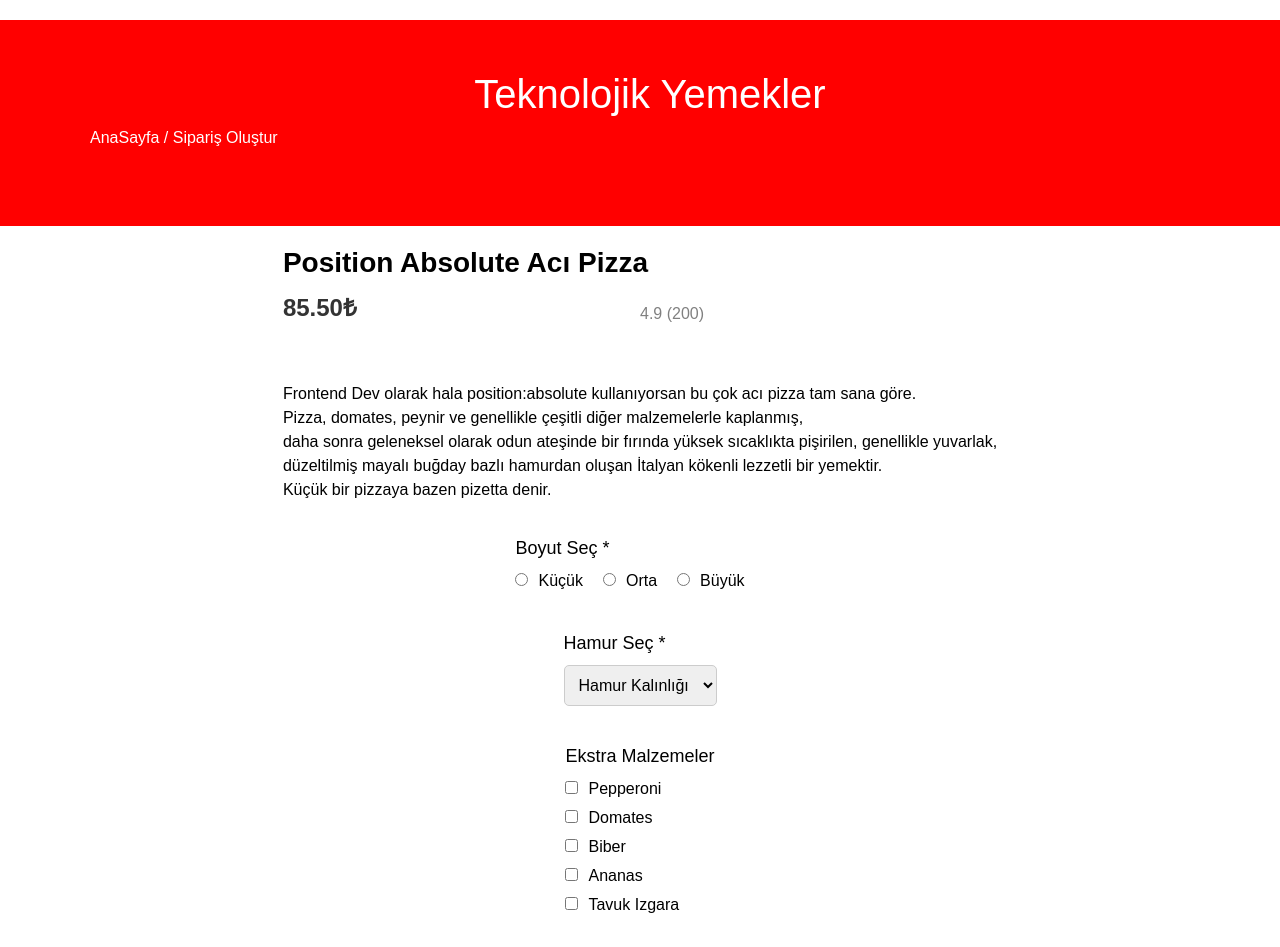
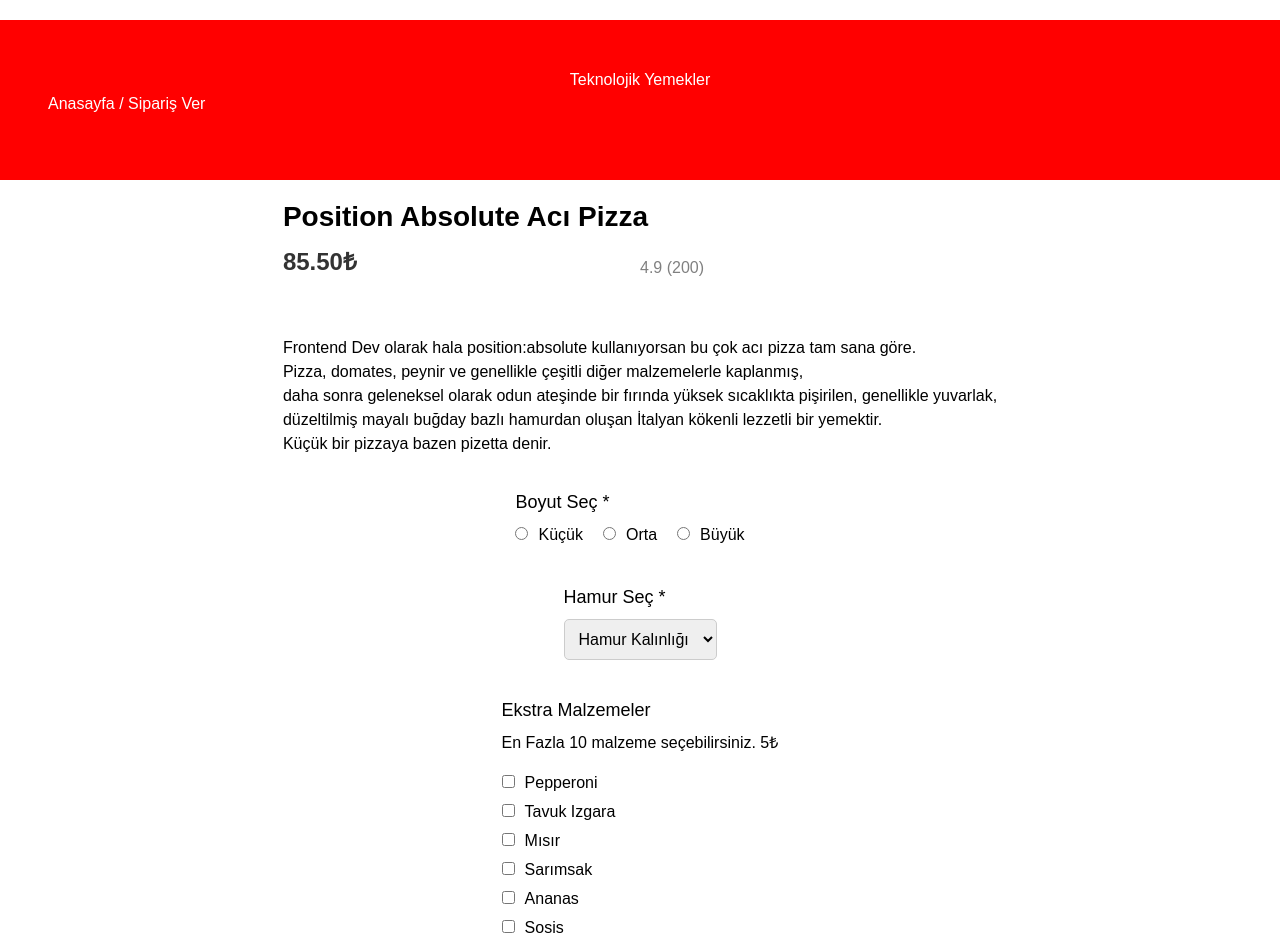
Before and after one commit to NdaTrky/s8-challenge-pizza, a React (Vite) app: page / in a window 1280 px wide. Shown: the top 947 px of the page. Built offline with nearby package versions, Linux system fonts and the light colour scheme.

Commit message:
Added state for extra toppings and made options dynamic using the map method

```diff
--- a/src/App.jsx
+++ b/src/App.jsx
@@ -9,9 +9,10 @@ import { Route, Switch } from 'react-router-dom/cjs/react-router-dom.min';
 
 function App() {
   return (
-    <Switch>
+    <Route>
     <Order/>
-   </Switch>
+   </Route>
+
   )
 }
 
--- a/src/components/Header.jsx
+++ b/src/components/Header.jsx
@@ -3,7 +3,7 @@ import React from 'react'
 function header() {
   return (
     <div>
-
+      deneme
     </div>
   )
 }
--- a/src/components/Order.jsx
+++ b/src/components/Order.jsx
@@ -1,3 +1,4 @@
+import { useState } from 'react';
 import styled from 'styled-components';
 
 /* ORDERDİV BÖLÜMÜ */
@@ -10,18 +11,21 @@ const OrderDiv = styled.div`
   margin: 0 auto;
 `;
 
+
 /* HEADER (BAŞLIK) BÖLÜMÜ */
-const Header = styled.header`
+const HeaderSection = styled.header`
   background-color: red;
   color: white;
   text-align: center;
-  padding:50px 70px 60px 90px;
+  padding:3rem;
   width: 100vw;
 
-p {
+  .home-order {
     display: flex;
-  }
+}
 `;
+
+
 
 /* CONTENT (İÇERİK) BÖLÜMÜ*/
 const Content = styled.div`
@@ -133,10 +137,7 @@ const OrderSummary = styled.div`
     justify-content: space-between;
     color: red;
   }
-  .total {
-    font-weight: bold;
-    font-size: 18px;
-  }
+
 `;
 
 /* BUTTONGROUP BÖLÜMÜ */
@@ -176,14 +177,42 @@ const SiparisVerButon = styled.button`
 `;
 
 
+const initialOrderData = {
+    size: "", // ! Pizza Boyutu
+    crust: "", //! Hamur Türü
+    toppings: [], //!Seçilen Ek Malzemeler
+    price: 0, //!Fiyat Bilgisi
+}
+
 const Order = () => {
+const [orderData, setOrderData] = useState(initialOrderData);
+const [selectedTopping, setSelectedTopping] = useState([]);
+
+const toppings = [
+        'Pepperoni',
+        'Tavuk Izgara',
+        'Mısır',
+        'Sarımsak',
+        'Ananas',
+        'Sosis',
+        'Soğan',
+        'Sucuk',
+        'Biber',
+        'Kabak',
+        'Kanada Jambonu',
+        'Domates',
+        'Jalepeno',
+      ];
+
+
+
 
 return (
     <OrderDiv>
-      <Header>
-        <h1>Teknolojik Yemekler</h1>
-        <p className="home-order">AnaSayfa / Sipariş Oluştur</p>
-      </Header>
+      <HeaderSection>
+        <div>Teknolojik Yemekler</div>
+        <p className="home-order">Anasayfa / Sipariş Ver</p>
+        </HeaderSection>
       <Content>
         <h2>Position Absolute Acı Pizza</h2>
         <p className="price">85.50₺</p>
@@ -218,22 +247,14 @@ return (
 
       <ToppingsSection>
         <h3>Ekstra Malzemeler</h3>
-        <label>
-          <input type="checkbox" name="pepperoni" />Pepperoni
+        <p>En Fazla 10 malzeme seçebilirsiniz. 5₺</p>
+       {toppings.map((item, index) => (
+        <label key={index}>
+            <input type="checkbox" name={item} />
+            {item}
         </label>
-        <label>
-          <input type="checkbox" name="domates" />Domates
-        </label>
-        <label>
-          <input type="checkbox" name="biber" />Biber
-        </label>
-        <label>
-          <input type="checkbox" name="ananas" />Ananas
-        </label>
-        <label>
-          <input type="checkbox" name="tavukIzgara" />Tavuk Izgara
-        </label>
-      </ToppingsSection>
+       ))}
+       </ToppingsSection>
 
       <NoteSection>
         <h3>Sipariş Notu</h3>
--- a/src/components/Success.jsx
+++ b/src/components/Success.jsx
@@ -3,7 +3,7 @@ import React from 'react'
 function Success() {
   return (
     <div>
-
+      deneme
     </div>
   )
 }
```
